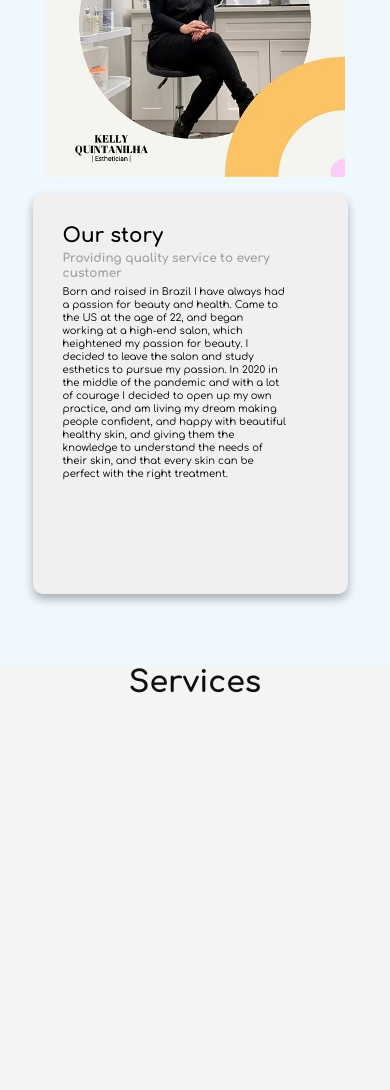
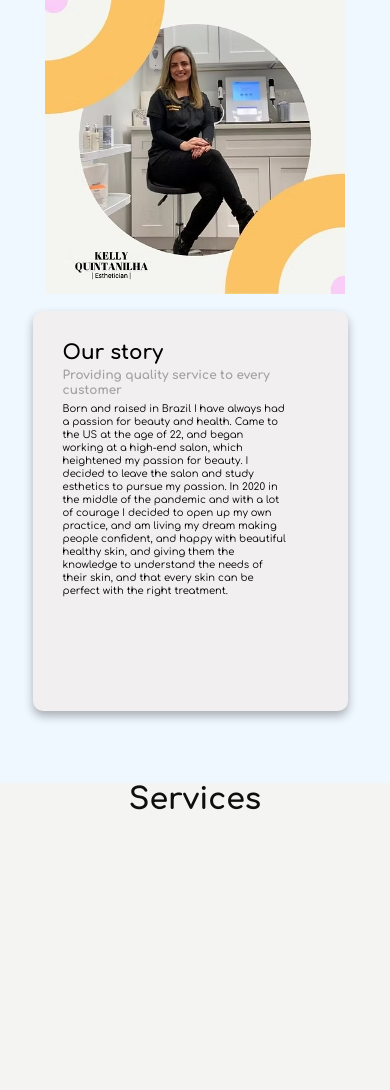
Before and after one commit to Wanayama/VidaSpa, a plain HTML site: page index.html in a window 390 px wide. Shown: the part 616-1706 px from the top of the page. Drawn offline with nearby package versions, Linux system fonts and the light colour scheme.

Commit message:
Beta 2 update

```diff
--- a/styles.css
+++ b/styles.css
@@ -18,11 +18,7 @@ html {
 section {
   min-height: 100vh;
 }
-.container {
-  max-height: 1536px;
-  margin-left: auto;
-  margin-right: auto;
-}
+
 
 /* topbar section */
 .topbar {
@@ -382,6 +378,9 @@ footer{
 
 /* For mobile phones (width below 768px) */
 @media (max-width: 768px) {
+    body{
+        overflow-x: hidden;
+    }
   .topbar {
     display: none;
   }
@@ -543,7 +542,7 @@ footer{
     }
 
     .about{
-      margin-top: -140%;
+      margin-top: -110%;
       width: 100%;
       height: 100vh;
       padding: 3% 7%;
```
